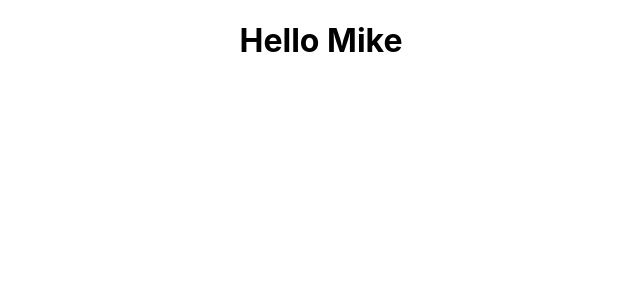
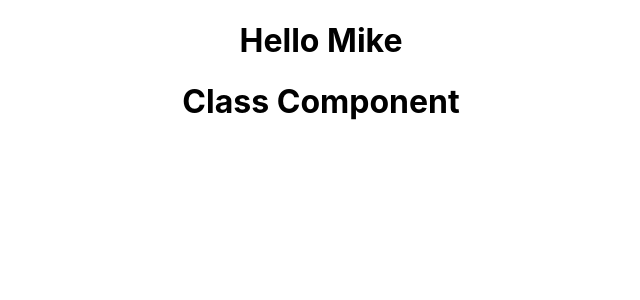
Before and after one commit to wildfoxcard/lessons-react, a React (Create React App) app in the folder reactjs/hello-world/: page / in a window 1280 px wide. Shown: the top 300 px of the page, without its empty margins (319-959 px from the left). Built offline with nearby package versions, Linux system fonts and the light colour scheme.

Commit message:
sixth video completed

```diff
--- a/reactjs/hello-world/src/App.js
+++ b/reactjs/hello-world/src/App.js
@@ -2,11 +2,13 @@
 import logo from './logo.svg';
 import './App.css';
 import Greet from './components/Greet'
+import Welcome from './components/Welcome'
 
 function App() {
   return (
     <div className="App">
       <Greet />
+      <Welcome />
     </div>
   );
 }
--- /dev/null
+++ b/reactjs/hello-world/src/components/Welcome.js
@@ -0,0 +1,9 @@
+import React, { Component} from "react"
+
+class Welcome extends Component {
+    render() {
+        return <h1>Class Component</h1>
+    }
+}
+
+export default Welcome;
```
Also changed, not shown: 1 other file (tests, documents, lock files or other folders).
